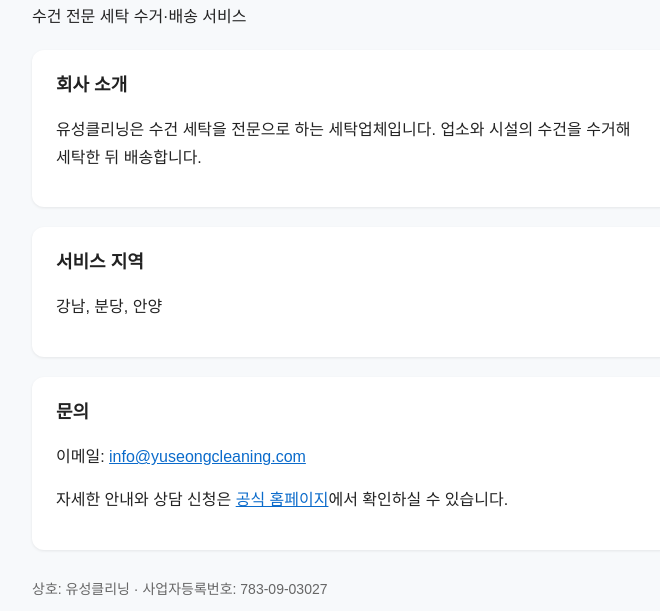
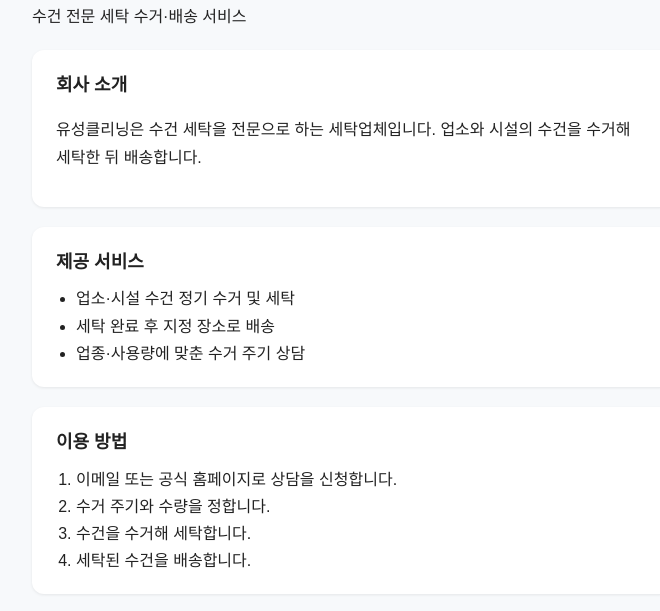
Before and after one commit to partybok-crypto/yuseong-towel-site, a plain HTML site: page index.html in a window 1280 px wide. Shown: the part 109-720 px from the top of the page, without its empty margins (288-948 px from the left). Drawn offline with Linux system fonts and the light colour scheme.

Commit message:
소개 페이지 보강: 제공 서비스·이용 방법·서비스 지역 추가, noindex 제거(틱톡 심사 대응)
Co-Authored-By: Claude Sonnet 5.5 <noreply@anthropic.com>
Claude-Session: https://claude.ai/code/session_0124xBBGF6RVYiywoZuUBRY1

```diff
--- a/index.html
+++ b/index.html
@@ -3,9 +3,8 @@
 <head>
 <meta charset="utf-8">
 <meta name="viewport" content="width=device-width, initial-scale=1">
-<title>수건세탁업체 유성클리닝</title>
+<title>유성클리닝 | 수건 전문 세탁 수거·배송</title>
 <meta name="description" content="유성클리닝은 수건 전문 세탁 수거·배송 서비스를 제공하는 세탁업체입니다.">
-<meta name="robots" content="noindex">
 <style>
 body{margin:0;font-family:"Malgun Gothic",sans-serif;color:#222;background:#f7f9fb;line-height:1.7}
 main{max-width:640px;margin:0 auto;padding:48px 16px}
@@ -13,6 +12,7 @@ h1{font-size:28px;margin:0 0 8px}
 section{background:#fff;border-radius:12px;padding:20px 24px;margin-top:20px;box-shadow:0 1px 3px rgba(0,0,0,.08)}
 h2{font-size:18px;margin:0 0 8px}
 a{color:#0b6bcb}
+ul,ol{margin:0;padding-left:20px}
 footer{margin-top:28px;font-size:14px;color:#666}
 </style>
 </head>
@@ -27,8 +27,27 @@ footer{margin-top:28px;font-size:14px;color:#666}
 </section>
 
 <section>
+<h2>제공 서비스</h2>
+<ul>
+<li>업소·시설 수건 정기 수거 및 세탁</li>
+<li>세탁 완료 후 지정 장소로 배송</li>
+<li>업종·사용량에 맞춘 수거 주기 상담</li>
+</ul>
+</section>
+
+<section>
+<h2>이용 방법</h2>
+<ol>
+<li>이메일 또는 공식 홈페이지로 상담을 신청합니다.</li>
+<li>수거 주기와 수량을 정합니다.</li>
+<li>수건을 수거해 세탁합니다.</li>
+<li>세탁된 수건을 배송합니다.</li>
+</ol>
+</section>
+
+<section>
 <h2>서비스 지역</h2>
-<p>강남, 분당, 안양</p>
+<p>서울 강남, 경기 분당, 안양 등 수도권 지역 (지역별 가능 여부는 문의해 주세요)</p>
 </section>
 
 <section>
```
